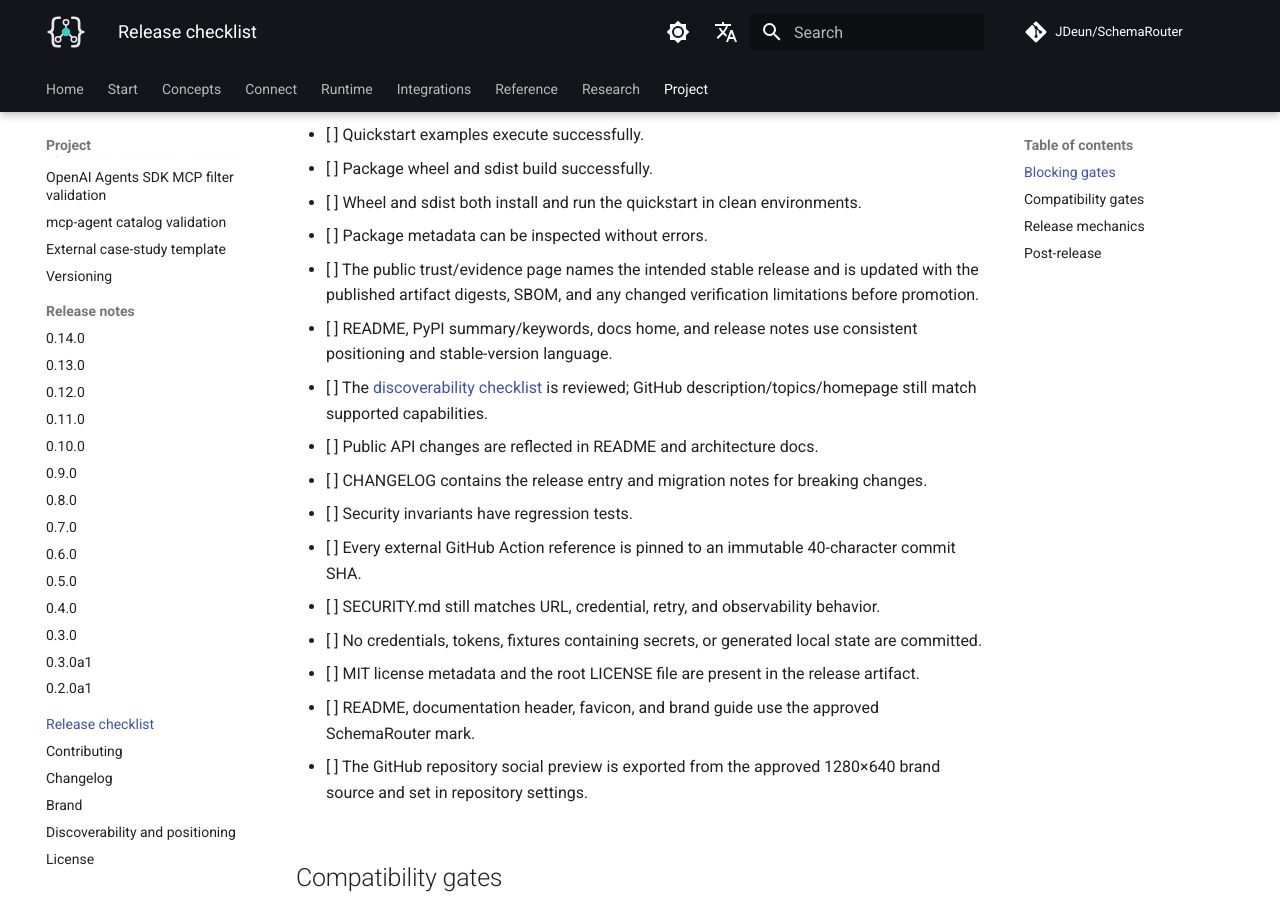
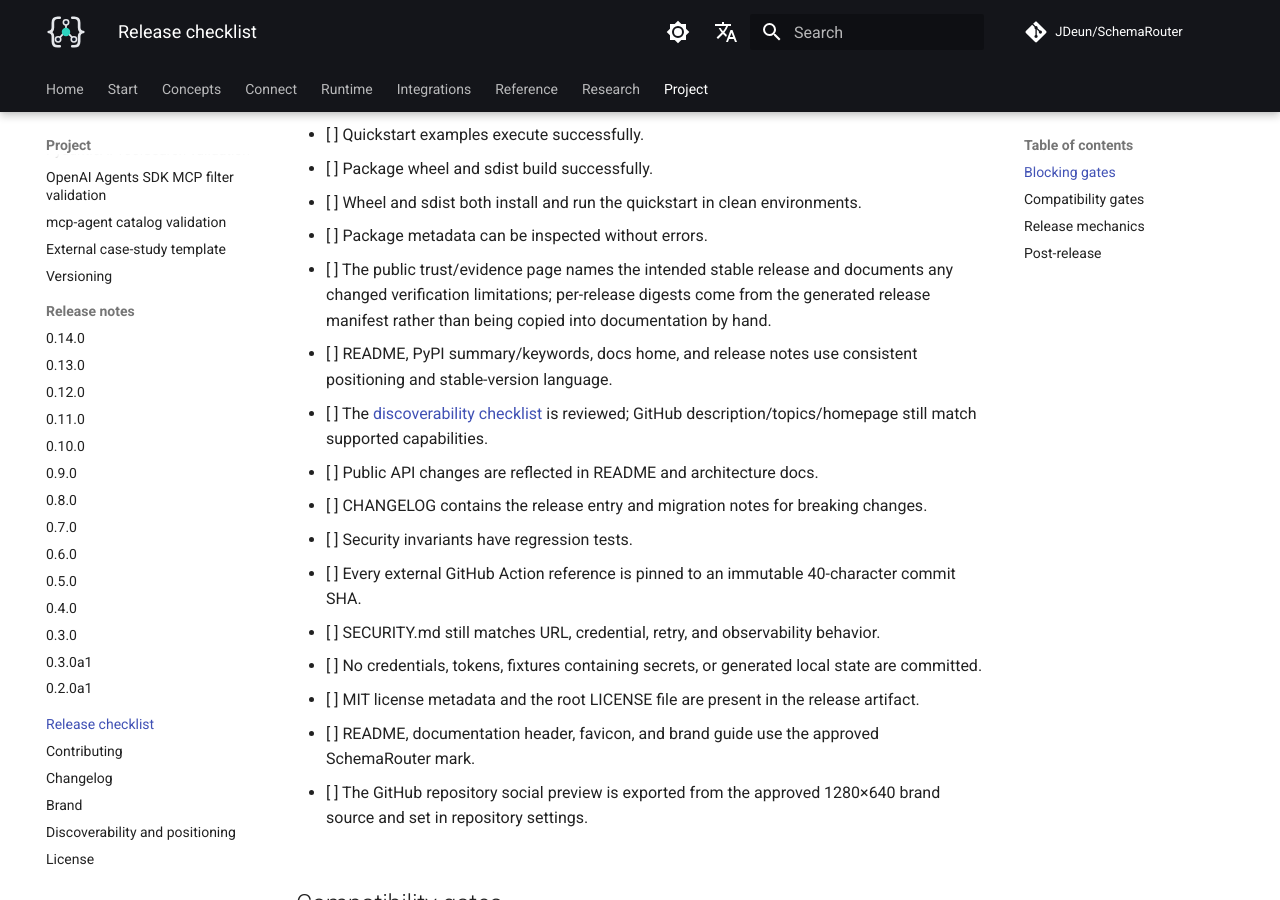
Before and after one commit to JDeun/SchemaRouter, an MkDocs documentation site: the page built from docs/release-checklist.md, in a window 1280 px wide and 900 px high, scrolled down 632 px. Built offline with MkDocs 1.6.1 and Material for MkDocs 9.7.7, drawn with Linux system fonts in a browser that asks for light colours; comment, search, counter and statistics services are not loaded; some of the changed text lies outside the part shown.

Commit message:
docs: make generated release manifest the checksum source

```diff
--- a/docs/release-checklist.md
+++ b/docs/release-checklist.md
@@ -18,8 +18,9 @@
 - [ ] Package wheel and sdist build successfully.
 - [ ] Wheel and sdist both install and run the quickstart in clean environments.
 - [ ] Package metadata can be inspected without errors.
-- [ ] The public trust/evidence page names the intended stable release and is updated with the
-  published artifact digests, SBOM, and any changed verification limitations before promotion.
+- [ ] The public trust/evidence page names the intended stable release and documents any changed
+  verification limitations; per-release digests come from the generated release manifest rather
+  than being copied into documentation by hand.
 - [ ] README, PyPI summary/keywords, docs home, and release notes use consistent positioning and
   stable-version language.
 - [ ] The [discoverability checklist](project/discoverability.md#release-discoverability-checklist)
@@ -72,6 +73,8 @@
 - [ ] Clean-install and smoke-test both built artifacts before publication.
 - [ ] Generate GitHub artifact provenance attestations for the wheel and sdist from the build job before upload.
 - [ ] Generate an SPDX JSON SBOM, attach it to the GitHub release, and create an SBOM attestation for the wheel and sdist.
+- [ ] Generate `SHA256SUMS.txt` and `release-manifest.json` from the exact built artifacts and
+  attach both to the GitHub release.
 - [ ] Publish GitHub release assets and PyPI artifacts from separate jobs; only the PyPI job receives
   OIDC `id-token: write` permission.
 - [ ] Confirm the PyPI Trusted Publisher is configured for the `pypi` GitHub environment.
@@ -90,6 +93,8 @@
 - [ ] Confirm the exact-version post-publish PyPI verification job is green for wheel, sdist,
   isolated MCP/Jev/OpenTelemetry extras, and the combined
   MCP/LangChain/LangGraph/LlamaIndex/Jev/OpenTelemetry extras.
+- [ ] Confirm `SHA256SUMS.txt` and `release-manifest.json` are attached to the GitHub Release and
+  identify the exact release source SHA.
 - [ ] Confirm documentation examples match the released package.
 - [ ] Record any compatibility regressions as release blockers for the next patch.
 - [ ] Keep security/correctness fixes separate from convenience refactors where practical.
```
